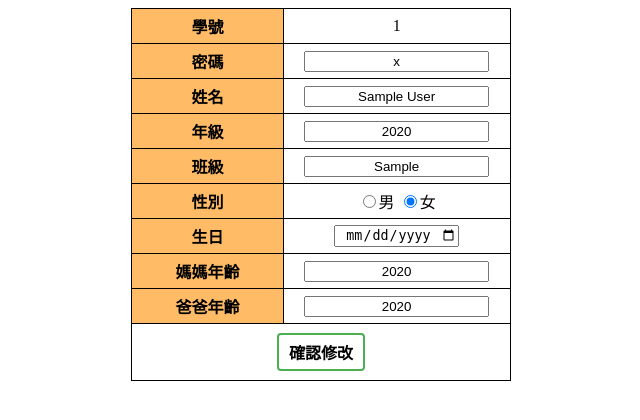
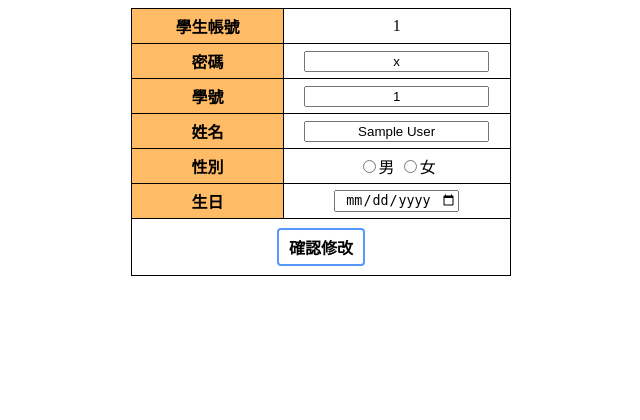
Before and after one commit to hsiang1127/Topic_manager_web, a PHP site: page /student_upd.php?user=1 in a window 1280 px wide. Shown: the top 420 px of the page, without its empty margins (319-959 px from the left). Run offline with PHP 8.4, Linux system fonts and the light colour scheme; tables that the repository leaves empty or names only in its code hold one stand-in row (values such as "Sample post").

Commit message:
修改學生資料修改內容

```diff
--- a/student_upd.php
+++ b/student_upd.php
@@ -8,13 +8,20 @@
 		<link rel="stylesheet" type="text/css" href="css/table.css">
 		<link rel="stylesheet" type="text/css" href="css/button.css">
 		<style>
-
+			.button_upd {
+				border: 2px solid #5599FF;
+			}
+			.button_upd:hover {
+				background-color: #5599FF;
+				color: white;
+			}
 		</style>
 		<script src="https://cdnjs.cloudflare.com/ajax/libs/jquery/3.3.1/jquery.min.js"></script>
 		<script>
 			function stu_upd(){
 				var user=document.getElementById("user").value;
 				var password=document.getElementById("password").value;
+				var stuid=document.getElementById("stuid").value;
 				var name=document.getElementById("name").value;
 				var s_year=document.getElementById("s_year").value;
 				var s_class=document.getElementById("s_class").value;
@@ -24,6 +31,10 @@
 				var f_year=document.getElementById("f_year").value;
 				if(password==""){
 					alert('密碼未輸入!!');
+					return false;
+				}
+				if(stuid==""){
+					alert('學號未輸入!!');
 					return false;
 				}
 				if(name==""){
@@ -46,19 +57,19 @@
 					alert('爸爸年齡未輸入!!');
 					return false;
 				}
-				window.location.href="student_upd_ok.php?user="+user+"&password="+password+"&name="+name+"&s_year="+s_year+"&s_class="+s_class+"&sex="+sex+"&birthday="+birthday+"&m_year="+m_year+"&f_year="+f_year;
+				window.location.href="student_upd_ok.php?user="+user+"&password="+password+"&stuid="+stuid+"&name="+name+"&s_year="+s_year+"&s_class="+s_class+"&sex="+sex+"&birthday="+birthday+"&m_year="+m_year+"&f_year="+f_year;
 			}
 		</script>
 	</header>
 	<body>
 		<?php
-			$sel=mysqli_query($conn,"select * from `student` where `student_id`='$_GET[user]'");
+			$sel=mysqli_query($conn,"select * from `student` where `user_id`='$_GET[user]'");
 			if($sel_ok=mysqli_fetch_array($sel)){
 		?>
 		</p>
 		<table align='center' width='30%'>
 			<tr>
-				<th width='40%'>學號</th>
+				<th width='40%'>學生帳號</th>
 				<td><?php echo $_GET['user'];?></td>
 				<input type="hidden" id="user" name="user" value="<?php echo $_GET['user'];?>">
 			</tr>
@@ -67,16 +78,12 @@
 				<td><input type='text' id='password' name='password' style="text-align:center;" value='<?php echo $sel_ok['password'];?>'></td>
 			</tr>
 			<tr>
+				<th>學號</th>
+				<td><input type='text' id='stuid' name='stuid' style="text-align:center;" value='<?php echo $sel_ok['student_id'];?>'></td>
+			</tr>
+			<tr>
 				<th>姓名</th>
 				<td><input type='text' id='name' name='name' style="text-align:center;" value='<?php echo $sel_ok['student_name'];?>'></td>
-			</tr>
-			<tr>
-				<th>年級</th>
-				<td><input type='text' id='s_year' name='s_year' style="text-align:center;" value='<?php echo $sel_ok['student_year'];?>'></td>
-			</tr>
-			<tr>
-				<th>班級</th>
-				<td><input type='text' id='s_class' name='s_class' style="text-align:center;" value='<?php echo $sel_ok['student_class'];?>'></td>
 			</tr>
 			<tr>
 				<th>性別</th>
@@ -87,12 +94,16 @@
 							<input type='radio' id='sex' name='sex' value='男' checked>男
 							<input type='radio' id='sex1' name='sex' value='女'>女
 					<?php
-						}else{
+						}else if($sel_ok['sex']=="女"){
 					?>
 							<input type='radio' id='sex' name='sex' value='男'>男
 							<input type='radio' id='sex1' name='sex' value='女' checked>女
 					<?php
-
+						}else{
+					?>
+							<input type='radio' id='sex' name='sex' value='男'>男
+							<input type='radio' id='sex1' name='sex' value='女'>女
+					<?php
 						}
 					?>
 
@@ -103,15 +114,7 @@
 				<td><input type='date' id='birthday' name='birthday' style="text-align:center;" value='<?php echo $sel_ok['birthday'];?>'></td>
 			</tr>
 			<tr>
-				<th>媽媽年齡</th>
-				<td><input type='text' id='m_year' name='m_year' style="text-align:center;" value='<?php echo $sel_ok['mom_year'];?>'></td>
-			</tr>
-			<tr>
-				<th>爸爸年齡</th>
-				<td><input type='text' id='f_year' name='f_year' style="text-align:center;" value='<?php echo $sel_ok['father_year'];?>'></td>
-			</tr>
-			<tr>
-				<td colspan='2'><button class='button' onclick="stu_upd();"><b>確認修改</b></button></td>
+				<td colspan='2'><button class='button button_upd' onclick="stu_upd();"><b>確認修改</b></button></td>
 			</tr>
 		</table>
 		<?php
--- a/student_upd_ok.php
+++ b/student_upd_ok.php
@@ -1,7 +1,7 @@
 <?php
 	session_start();
 	include("conn.php");
-	$sql="update `student` set `password`='$_GET[password]',`student_name`='$_GET[name]', `student_year`='$_GET[s_year]', `student_class`='$_GET[s_class]', `mom_year`='$_GET[m_year]', `father_year`='$_GET[f_year]', `birthday`='$_GET[birthday]', `sex`='$_GET[sex]' where `student_id`='$_GET[user]'";
+	$sql="update `student` set `password`='$_GET[password]',`student_id`='$_GET[stuid]',`student_name`='$_GET[name]', `student_year`='$_GET[s_year]', `student_class`='$_GET[s_class]', `mom_year`='$_GET[m_year]', `father_year`='$_GET[f_year]', `birthday`='$_GET[birthday]', `sex`='$_GET[sex]' where `user_id`='$_GET[user]'";
 	$upd=mysqli_query($conn,$sql);
 	if($upd){
 		header("Location:main.php");
```
